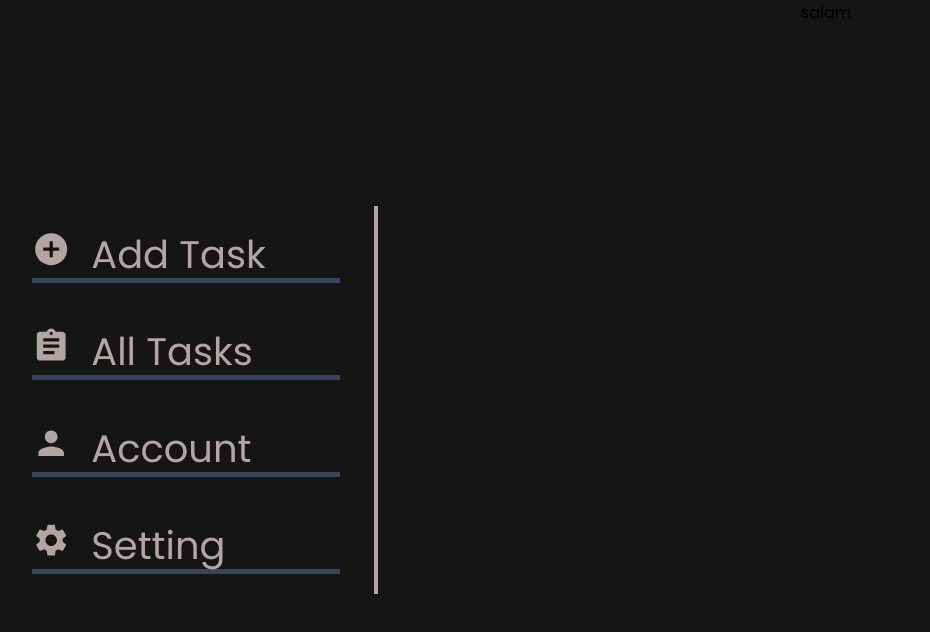
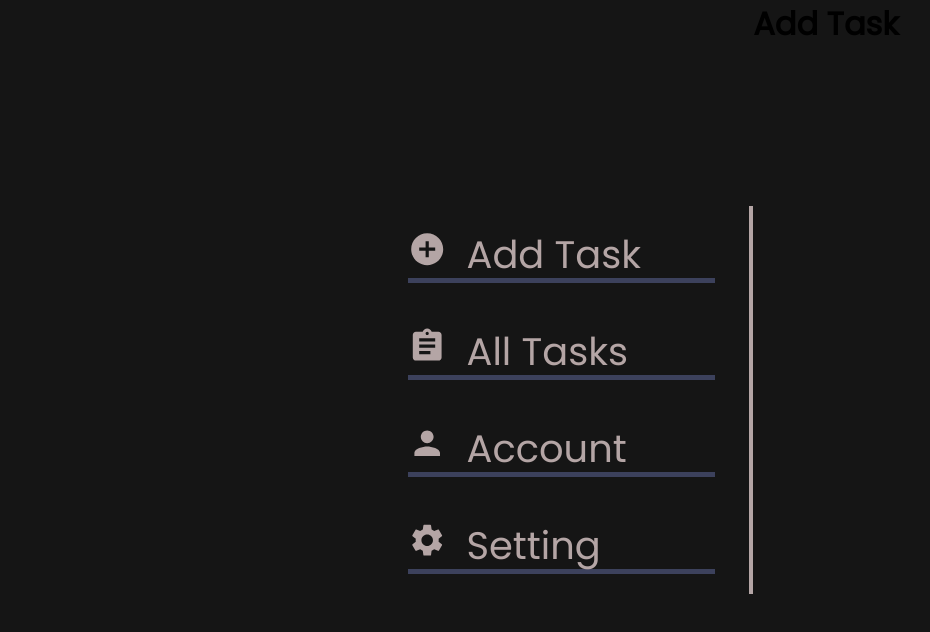
Before and after one commit to ErfiDev/task-manager, a React (Create React App) app in the folder client/: page /addTask in a window 1280 px wide. Shown: the top 632 px of the page, without its empty margins (6-936 px from the left). Built offline with nearby package versions, Linux system fonts and the light colour scheme.

Commit message:
add page routes

```diff
--- /dev/null
+++ b/client/src/components/account.jsx
@@ -0,0 +1,7 @@
+import React from 'react';
+
+const Account = () => {
+	return <div className='account'></div>;
+};
+
+export default Account;
--- /dev/null
+++ b/client/src/components/addTask.jsx
@@ -0,0 +1,7 @@
+import React from 'react';
+
+const AddTask = () => {
+	return <h1>Add Task</h1>;
+};
+
+export default AddTask;
--- a/client/src/components/admin.jsx
+++ b/client/src/components/admin.jsx
@@ -0,0 +1,7 @@
+import React from 'react';
+
+const Admin = () => {
+	return <h1>Admin</h1>;
+};
+
+export default Admin;
--- a/client/src/components/dashboard.jsx
+++ b/client/src/components/dashboard.jsx
@@ -0,0 +1,7 @@
+import React from 'react';
+
+const Dashboard = () => {
+	return <h1>Dashboard</h1>;
+};
+
+export default Dashboard;
--- a/client/src/components/layout.jsx
+++ b/client/src/components/layout.jsx
@@ -1,12 +1,31 @@
 import React from 'react';
+import { Switch, Route } from 'react-router-dom';
 import SideBar from './sideBar';
 import Main from './main';
+import Login from './login';
+import Register from './register';
+import Admin from './admin';
+import Dashboard from './dashboard';
+import Task from './task';
+import Tasks from './tasks';
+import AddTask from './addTask';
+import Account from './account';
 
 const Layout = () => {
 	return (
 		<div className='layout'>
 			<SideBar />
-			<Main />
+			<Switch>
+				<Route path='/login' exact component={Login} />
+				<Route path='/register' exact component={Register} />
+				<Route path='/addTask' exact component={AddTask} />
+				<Route path='/allTasks' exact component={Tasks} />
+				<Route path='/task/:uuid' exact component={Task} />
+				<Route path='/setting' exact component={Dashboard} />
+				<Route path='/admin' exact component={Admin} />
+				<Route path='/account' exact component={Account} />
+				<Route path='/' exact component={Main} />
+			</Switch>
 		</div>
 	);
 };
--- a/client/src/components/login.jsx
+++ b/client/src/components/login.jsx
@@ -0,0 +1,7 @@
+import React from 'react';
+
+const Login = () => {
+	return <h1>Login</h1>;
+};
+
+export default Login;
--- a/client/src/components/register.jsx
+++ b/client/src/components/register.jsx
@@ -0,0 +1,7 @@
+import React from 'react';
+
+const Register = () => {
+	return <h1>Register</h1>;
+};
+
+export default Register;
--- a/client/src/components/sideBar.jsx
+++ b/client/src/components/sideBar.jsx
@@ -6,6 +6,7 @@ import {
 	Assignment,
 	AddCircle,
 } from '@material-ui/icons';
+import { Link } from 'react-router-dom';
 import { sideBar } from '../utils/utils';
 
 const SideBar = () => {
@@ -16,20 +17,28 @@ const SideBar = () => {
 			</button>
 			<ul className='side-bar-ul'>
 				<li className='side-bar-ul-li' onClick={() => sideBar(false)}>
+					<Link to='/addTask'>
 						<AddCircle fontSize='inherit' color='inherit' />
 						&nbsp; Add Task
+					</Link>
 				</li>
 				<li className='side-bar-ul-li' onClick={() => sideBar(false)}>
+					<Link to='/allTasks'>
 						<Assignment fontSize='inherit' color='inherit' />
 						&nbsp; All Tasks
+					</Link>
 				</li>
 				<li className='side-bar-ul-li' onClick={() => sideBar(false)}>
+					<Link to='/account'>
 						<Person fontSize='inherit' color='inherit' />
 						&nbsp; Account
+					</Link>
 				</li>
 				<li className='side-bar-ul-li' onClick={() => sideBar(false)}>
+					<Link to='/setting'>
 						<Settings fontSize='inherit' color='inherit' />
 						&nbsp; Setting
+					</Link>
 				</li>
 			</ul>
 		</div>
--- a/client/src/components/task.jsx
+++ b/client/src/components/task.jsx
@@ -0,0 +1,7 @@
+import React from 'react';
+
+const Task = () => {
+	return <h1>Task</h1>;
+};
+
+export default Task;
--- a/client/src/components/tasks.jsx
+++ b/client/src/components/tasks.jsx
@@ -0,0 +1,7 @@
+import React from 'react';
+
+const Tasks = () => {
+	return <h1>Tasks</h1>;
+};
+
+export default Tasks;
--- a/client/src/index.js
+++ b/client/src/index.js
@@ -1,5 +1,11 @@
 import React from 'react';
 import { render } from 'react-dom';
+import { BrowserRouter } from 'react-router-dom';
 import App from './App';
 
-render(<App />, document.getElementById('root'));
+render(
+	<BrowserRouter>
+		<App />
+	</BrowserRouter>,
+	document.getElementById('root')
+);
```
Lines whose indentation alone changed are shown as unchanged.
